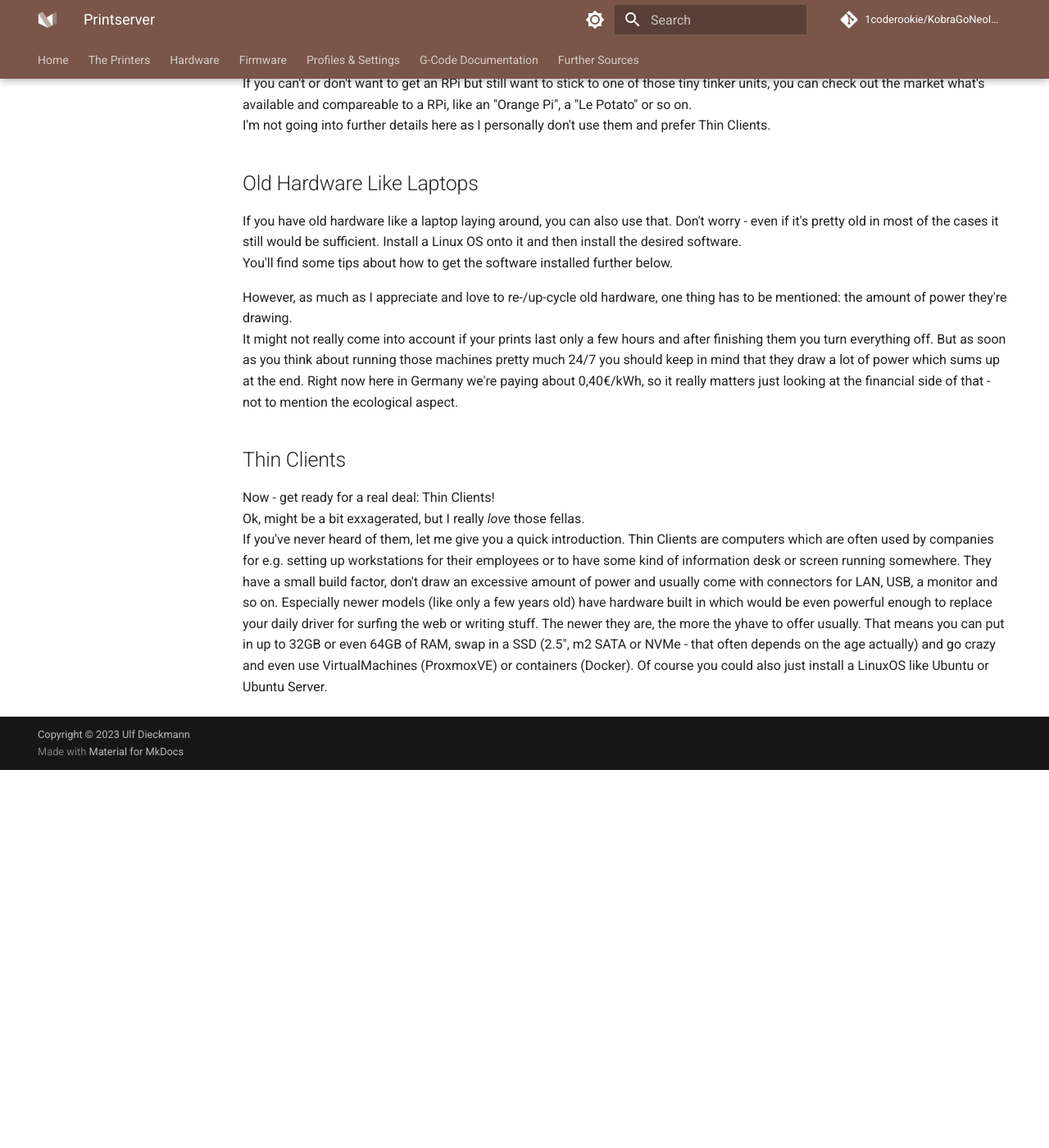
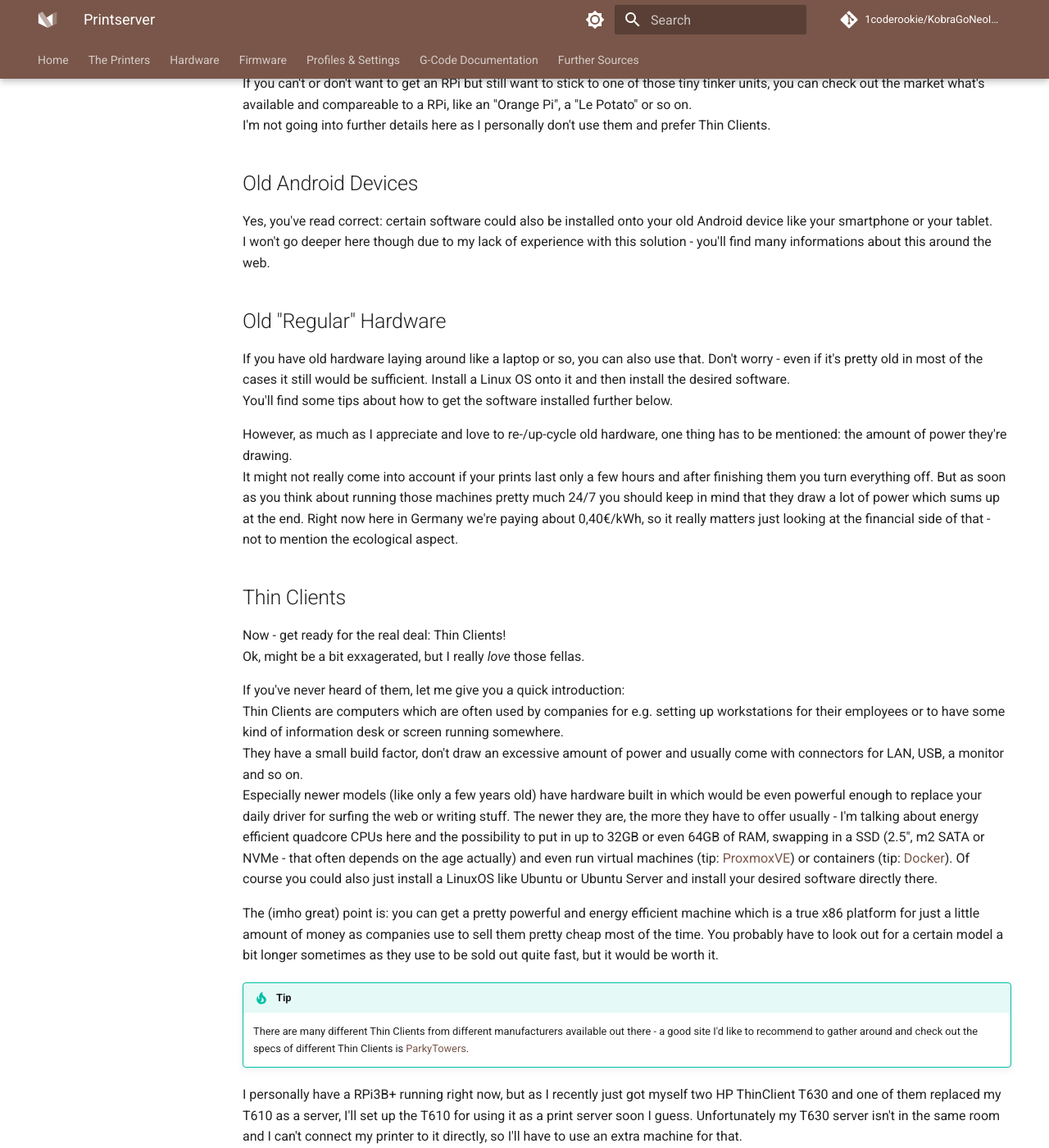
Before and after one commit to 1coderookie/KobraGoNeoInsights, an MkDocs documentation site: the page built from docs/printserver.md, in a window 1280 px wide and 1400 px high, scrolled down 1418 px. Shown: the whole window at 82% size. Built offline with MkDocs 1.6.1 and Material for MkDocs 9.7.7, drawn with Linux system fonts in a browser that asks for light colours; comment, search, counter and statistics services are not loaded; before the commit the page ends 2357 px from its top, so only the background shows below that; some of the changed text lies outside the part shown.

Commit message:
Update printserver.md

```diff
--- a/docs/printserver.md
+++ b/docs/printserver.md
@@ -29,14 +29,42 @@ However, if you're already running a RPi(3) and face those kind of problems as m
 If you can't or don't want to get an RPi but still want to stick to one of those tiny tinker units, you can check out the market what's available and compareable to a RPi, like an "Orange Pi", a "Le Potato" or so on.
 I'm not going into further details here as I personally don't use them and prefer Thin Clients.
 
-## Old Hardware Like Laptops
-If you have old hardware like a laptop laying around, you can also use that. Don't worry - even if it's pretty old in most of the cases it still would be sufficient. Install a Linux OS onto it and then install the desired software.
+## Old Android Devices
+Yes, you've read correct: certain software could also be installed onto your old Android device like your smartphone or your tablet.
+I won't go deeper here though due to my lack of experience with this solution - you'll find many informations about this around the web.
+
+## Old "Regular" Hardware
+If you have old hardware laying around like a laptop or so, you can also use that. Don't worry - even if it's pretty old in most of the cases it still would be sufficient. Install a Linux OS onto it and then install the desired software.
 You'll find some tips about how to get the software installed further below.
 
 However, as much as I appreciate and love to re-/up-cycle old hardware, one thing has to be mentioned: the amount of power they're drawing.
 It might not really come into account if your prints last only a few hours and after finishing them you turn everything off. But as soon as you think about running those machines pretty much 24/7 you should keep in mind that they draw a lot of power which sums up at the end. Right now here in Germany we're paying about 0,40€/kWh, so it really matters just looking at the financial side of that - not to mention the ecological aspect.
 
 ## Thin Clients
-Now - get ready for a real deal: Thin Clients!
+Now - get ready for the real deal: Thin Clients!
 Ok, might be a bit exxagerated, but I really *love* those fellas.
-If you've never heard of them, let me give you a quick introduction. Thin Clients are computers which are often used by companies for e.g. setting up workstations for their employees or to have some kind of information desk or screen running somewhere. They have a small build factor, don't draw an excessive amount of power and usually come with connectors for LAN, USB, a monitor and so on. Especially newer models (like only a few years old) have hardware built in which would be even powerful enough to replace your daily driver for surfing the web or writing stuff. The newer they are, the more the yhave to offer usually. That means you can put in up to 32GB or even 64GB of RAM, swap in a SSD (2.5", m2 SATA or NVMe - that often depends on the age actually) and go crazy and even use VirtualMachines (ProxmoxVE) or containers (Docker). Of course you could also just install a LinuxOS like Ubuntu or Ubuntu Server.
+
+If you've never heard of them, let me give you a quick introduction:
+Thin Clients are computers which are often used by companies for e.g. setting up workstations for their employees or to have some kind of information desk or screen running somewhere.
+They have a small build factor, don't draw an excessive amount of power and usually come with connectors for LAN, USB, a monitor and so on.
+Especially newer models (like only a few years old) have hardware built in which would be even powerful enough to replace your daily driver for surfing the web or writing stuff. The newer they are, the more they have to offer usually - I'm talking about energy efficient quadcore CPUs here and the possibility to put in up to 32GB or even 64GB of RAM, swapping in a SSD (2.5", m2 SATA or NVMe - that often depends on the age actually) and even run virtual machines (tip: [ProxmoxVE](https://www.proxmox.com/en)) or containers (tip: [Docker](https://www.docker.com/)). Of course you could also just install a LinuxOS like Ubuntu or Ubuntu Server and install your desired software directly there.
+
+The (imho great) point is: you can get a pretty powerful and energy efficient machine which is a true x86 platform for just a little amount of money as companies use to sell them pretty cheap most of the time. You probably have to look out for a certain model a bit longer sometimes as they use to be sold out quite fast, but it would be worth it.
+
+!!! tip
+
+    There are many different Thin Clients from different manufacturers available out there - a good site I'd like to recommend to gather around and check out the specs of different Thin Clients is [ParkyTowers](https://www.parkytowers.me.uk/thin/).
+
+I personally have a RPi3B+ running right now, but as I recently just got myself two HP ThinClient T630 and one of them replaced my T610 as a server, I'll set up the T610 for using it as a print server soon I guess. Unfortunately my T630 server isn't in the same room and I can't connect my printer to it directly, so I'll have to use an extra machine for that.
+
+## NAS / Server
+If you have a NAS or a server up and running, you could also install the printing software onto that. But in this case I'd assume that you already knwo what you're doing and that you don't need any advise. If I'm wrong and you do so, probably just do a web search for your specific system - I'm pretty sure you'll find something.
+
+## How To Install
+So in case you want to use hardware like the abovementioned Thin Clients, you probably don't know how to set it up and install the software. Right now I'd like to encourage you to search the web as there are many step by step guides and also videos out there about how to do it.
+However, I'd like to mention [Kiauh](https://github.com/th33xitus/kiauh) though as it's an installation script for software like Klipper and so which makes everything a lot easier.
+
+## Cam / Webcam
+As mentioned in the RPi section, if you connect a webcam directly to your printserver, I'd suggest to use a webcam which only offers a low resolution as you don't need 4K for monitoring the printing process. Also creating a time laps video from your printing process using a resolution of 640x480 or 1024x768 saves your power resources and storage compared to a 4K or something like that.
+
+I also would like to mention general WiFi/LAN cameras which you could use. Also here it doesn't have to be the one for hundret bucks - a cheap one will do the job just fine. If you like to tinker a bit, maybe get yourself a cheap ESP32-CAM module.
```
